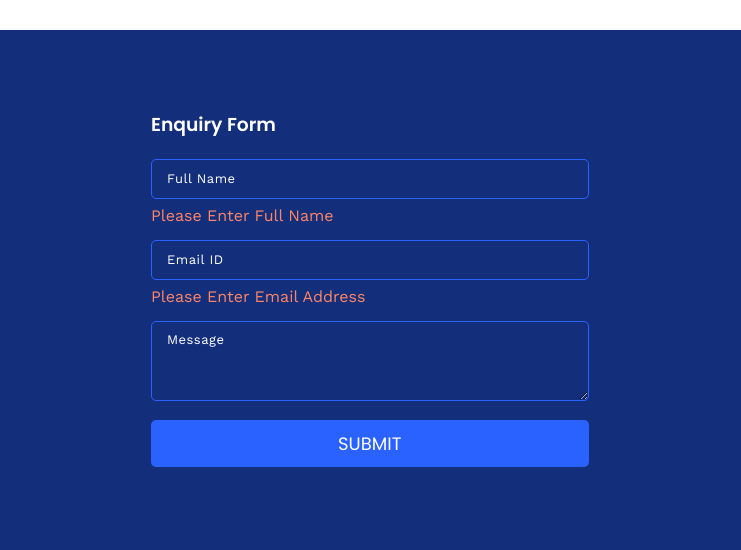
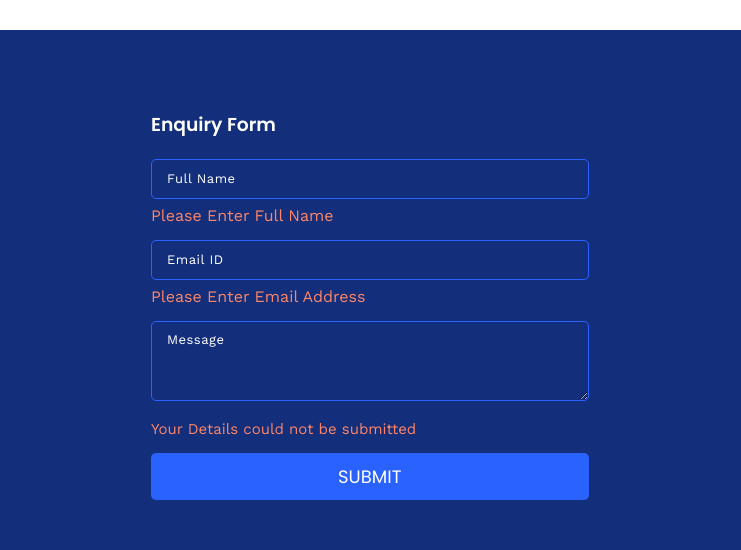
Before and after one commit to Aku17/website2, a website: page src/index.html in a window 1280 px wide. Both pictures are taken after a click on the link "SUBMIT". Shown: the part 4829-5379 px from the top of the page, 539-1280 px from the left. Drawn offline with nearby package versions, Linux system fonts and the light colour scheme; files that its build step writes are made by us from their sources; no server answers.

Commit message:
form-validation

```diff
--- a/src/css/style.scss
+++ b/src/css/style.scss
@@ -56,6 +56,10 @@ h3 {
 
 a {
     text-decoration: none;
+
+    &:focus { outline: none; }
+
+    &:active { outline: none; }
 }
 
 p {
@@ -1815,3 +1819,14 @@ footer {
     margin-top: -8px;
     font-family: 'Work Sans', sans-serif;
 }
+
+.success, .form-error {
+    font-family: 'Work Sans', sans-serif;
+    font-size: 15px;
+    margin-bottom: 15px;
+    color: #ffff00;
+}
+
+.form-error {
+    color: #ff8566;
+}
--- a/src/include/footer.html
+++ b/src/include/footer.html
@@ -45,9 +45,9 @@
 
 			<input isrequired="yes" data-msg="Please Enter Email Address" type="text" class="email" name="" placeholder="Email ID">
 
-			<textarea placeholder="Message"></textarea>
+			<textarea placeholder="Message" class="shortmsg"></textarea>
 
-			<a href="javascript:void(0)" class="light-btn submit-btn">SUBMIT</a>
+			<a href="javascript:void(0)" class="light-btn submit-btn" onClick = "clicked()">SUBMIT</a>
 
 		</div>
 
--- a/src/include/header.html
+++ b/src/include/header.html
@@ -18,7 +18,7 @@
 			<li><a href="features.html">Features</a></li>
 			<li><a href="pricing.html">Pricing</a></li>
 			<li><a href="partners.html">Partners</a></li>
-			<li><a href="">Login</a></li>
+			<li><a href="https://biz.coniferlabs.in/#!/login" target="_blank">Login</a></li>
 		</ul>
 
 	</nav>
--- a/src/index.html
+++ b/src/index.html
@@ -346,7 +346,7 @@
 
     <h2>Start your <span class="star-text">7-day free</span> trial today!</h2>
 
-    <a href="" class="light-btn">SIGN UP</a>
+    <a href="https://biz.coniferlabs.in/#!/signup" target="_blank" class="light-btn">SIGN UP</a>
 
   </div>
 
--- a/src/js/biz-scripts.js
+++ b/src/js/biz-scripts.js
@@ -1,26 +1,25 @@
-
-$(document).ready(function(){
+$(document).ready(function() {
 
     // biz slider
 
     $('.owl-carousel').owlCarousel({
 
         autoplay: true,
-        loop:true,
-        responsiveClass:true,
-        responsive:{
-            0:{
-                items:1,
-                nav:true
+        loop: true,
+        responsiveClass: true,
+        responsive: {
+            0: {
+                items: 1,
+                nav: true
             },
-            600:{
-                items:2,
-                nav:false
+            600: {
+                items: 2,
+                nav: false
             },
-            1000:{
-                items:2,
-                nav:true,
-                loop:true
+            1000: {
+                items: 2,
+                nav: true,
+                loop: true
             }
         }
     });
@@ -35,7 +34,7 @@ $(document).ready(function(){
 
     });
 
-   $('#new-footer').load("include/footer.html", function(){
+    $('#new-footer').load("include/footer.html", function() {
 
         form_validation();
 
@@ -44,7 +43,7 @@ $(document).ready(function(){
 
     // menu toggle
 
-   $(".mb-nav").click(function(){
+    $(".mb-nav").click(function() {
 
         $(".main-nav").toggle();
 
@@ -58,7 +57,7 @@ $(document).ready(function(){
 
     // swipe 1
 
-     $('.swipe-1 .nav-tabs li').click( function() {
+    $('.swipe-1 .nav-tabs li').click(function() {
 
         $(this).addClass('active').siblings().removeClass('active');
 
@@ -72,9 +71,9 @@ $(document).ready(function(){
 
     });
 
-     $(".swipe-1 .card").swipe( {
+    $(".swipe-1 .card").swipe({
 
-       swipeLeft:function(event, direction, distance, duration, fingerCount) {
+        swipeLeft: function(event, direction, distance, duration, fingerCount) {
 
             $(".swipe-1 .nav-tabs li.active").next('li').addClass("active");
 
@@ -92,7 +91,7 @@ $(document).ready(function(){
 
         },
 
-       swipeRight:function(event, direction, distance, duration, fingerCount) {
+        swipeRight: function(event, direction, distance, duration, fingerCount) {
 
             $(".swipe-1 .nav-tabs li.active").prev('li').addClass("active");
 
@@ -114,7 +113,7 @@ $(document).ready(function(){
 
     // swipe-2
 
-      $('.swipe-2 .nav-tabs li').click( function() {
+    $('.swipe-2 .nav-tabs li').click(function() {
 
         $(this).addClass('active').siblings().removeClass('active');
 
@@ -128,9 +127,9 @@ $(document).ready(function(){
 
     });
 
-     $(".swipe-2 .card").swipe( {
+    $(".swipe-2 .card").swipe({
 
-       swipeLeft:function(event, direction, distance, duration, fingerCount) {
+        swipeLeft: function(event, direction, distance, duration, fingerCount) {
 
             $(".swipe-2 .nav-tabs li.active").next('li').addClass("active");
 
@@ -148,7 +147,7 @@ $(document).ready(function(){
 
         },
 
-       swipeRight:function(event, direction, distance, duration, fingerCount) {
+        swipeRight: function(event, direction, distance, duration, fingerCount) {
 
             $(".swipe-2 .nav-tabs li.active").prev('li').addClass("active");
 
@@ -171,7 +170,7 @@ $(document).ready(function(){
 
     // pricing accordian mobile
 
-    $('.detail-view').click(function(){
+    $('.detail-view').click(function() {
 
         $(this).toggleClass('detail-active');
 
@@ -179,8 +178,50 @@ $(document).ready(function(){
 
     });
 
+    // $('.form-sec a').click(function() {
+    //   console.log('button clicked')
+    //     $.ajax({
+    //         type: "POST",
+    //         url: 'https://biz.dev.coniferlabs.in:4001/service/contactUs',
+    //         // headers: {
+    //         //     "x-access-token": token,
+    //         // },
+    //           data: { 'name': 'nikhil',
+    //                   'email': 'nikhils9it@gmail.com',
+    //                   'message': 'Testing'
+    //                 },
+    //         success: function(res) {
+    //             console.log(res)
+    //         },
+    //         error: function(error) {
+    //             console.log(error)
+    //         }
+    //     });
+
+    // });
 
 }); // document ready function
+
+  function clicked(){
+
+        $.ajax({
+            type: "POST",
+            url: 'https://biz.dev.coniferlabs.in:4001/service/contactUs',
+
+              data: { 'name': $(".fullname").val(),
+                      'email': $(".email").val(),
+                      'message': $(".shortmsg").val()
+                    },
+
+            success: function(res) {
+                $('.form-sec input[type="text"],texatrea').val('');
+                $('<div class="success">Your Details has been submitted successfully</div>').insertAfter('.shortmsg').delay(4000).fadeOut();
+            },
+            error: function(error) {
+                $('<div class="form-error">Your Details could not be submitted</div>').insertAfter('.shortmsg').delay(4000).fadeOut();
+            }
+        })
+      };
 
 
 // functions
@@ -190,28 +231,28 @@ function path_class() {
     var path = window.location.pathname.split("/").pop();
 
     // Account for home page with empty path
-      if ( path == '' ) {
+    if (path == '') {
         path = 'index.php';
     }
 
-      var target = $('nav a[href="'+path+'"]');
+    var target = $('nav a[href="' + path + '"]');
     // Add active class to target link
     target.addClass('active-menu');
 }
 
 function form_validation() {
 
-  $(".submit-btn").on("click", function(){
+    $(".submit-btn").on("click", function() {
 
-        $('input').each(function(){
-            if($(this).attr('isrequired') == 'yes'){
+        $('input').each(function() {
+            if ($(this).attr('isrequired') == 'yes') {
                 var inputName = $(this).attr('class');
                 var inputVal = $(this).val();
                 var errorMsg = $(this).attr('data-msg');
-            if(inputVal == '' && !$('.error').hasClass(inputName+'error')){
-            $('<div class="error '+inputName+'error">'+errorMsg+'</div>').insertAfter(this);
-            }else{
-            $('.'+inputName+'error').remove();
+                if (inputVal == '' && !$('.error').hasClass(inputName + 'error')) {
+                    $('<div class="error ' + inputName + 'error">' + errorMsg + '</div>').insertAfter(this);
+                } else {
+                    $('.' + inputName + 'error').remove();
                 }
             }
         })
```
Also changed, not shown: src/features.html (+1 -1 lines), src/partners.html (+1 -1 lines), src/pricing.html (+1 -1 lines). Lines whose indentation alone changed are shown as unchanged.
